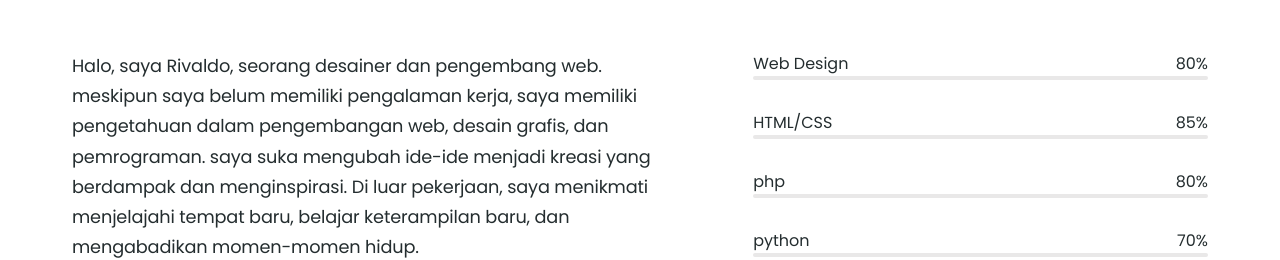
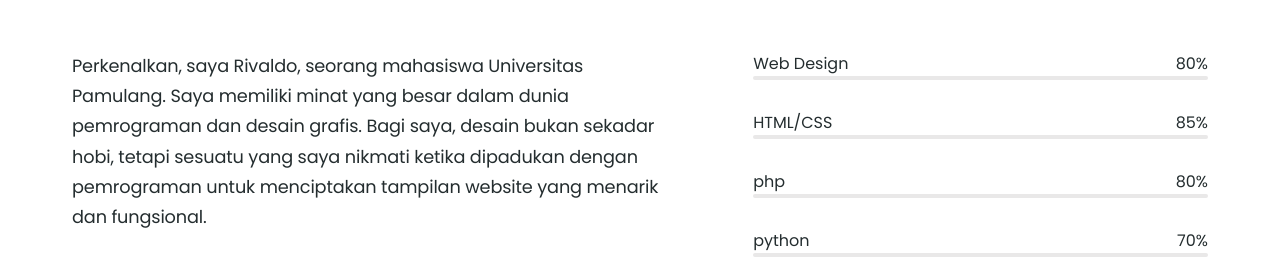
Before and after one commit to Yourdevelover/Portfolio, a plain HTML site: page index.html in a window 1280 px wide. Shown: the part 695-955 px from the top of the page. Drawn offline with nearby package versions, Linux system fonts and the light colour scheme.

Commit message:
index.html

```diff
--- a/index.html
+++ b/index.html
@@ -141,13 +141,11 @@
             data-aos-duration="1000"
           >
             <p class="about-descr">
-              Halo, saya Rivaldo, seorang desainer dan pengembang web. meskipun saya
-              belum memiliki pengalaman kerja, saya memiliki pengetahuan
-              dalam pengembangan web, desain grafis, dan
-              pemrograman. saya suka
-              mengubah ide-ide menjadi kreasi yang berdampak dan menginspirasi.
-              Di luar pekerjaan, saya menikmati menjelajahi tempat baru, belajar
-              keterampilan baru, dan mengabadikan momen-momen hidup. <br /><br />
+             Perkenalkan, saya Rivaldo, seorang mahasiswa Universitas Pamulang.
+              Saya memiliki minat yang besar dalam dunia pemrograman dan desain grafis.
+              Bagi saya, desain bukan sekadar hobi,
+              tetapi sesuatu yang saya nikmati ketika dipadukan dengan pemrograman
+              untuk menciptakan tampilan website yang menarik dan fungsional. <br /><br />
             </p>
             <div class="about-download-btn">
               <a href="Rivaldo.pdf" class="btn btn-white">Download CV</a>
```
